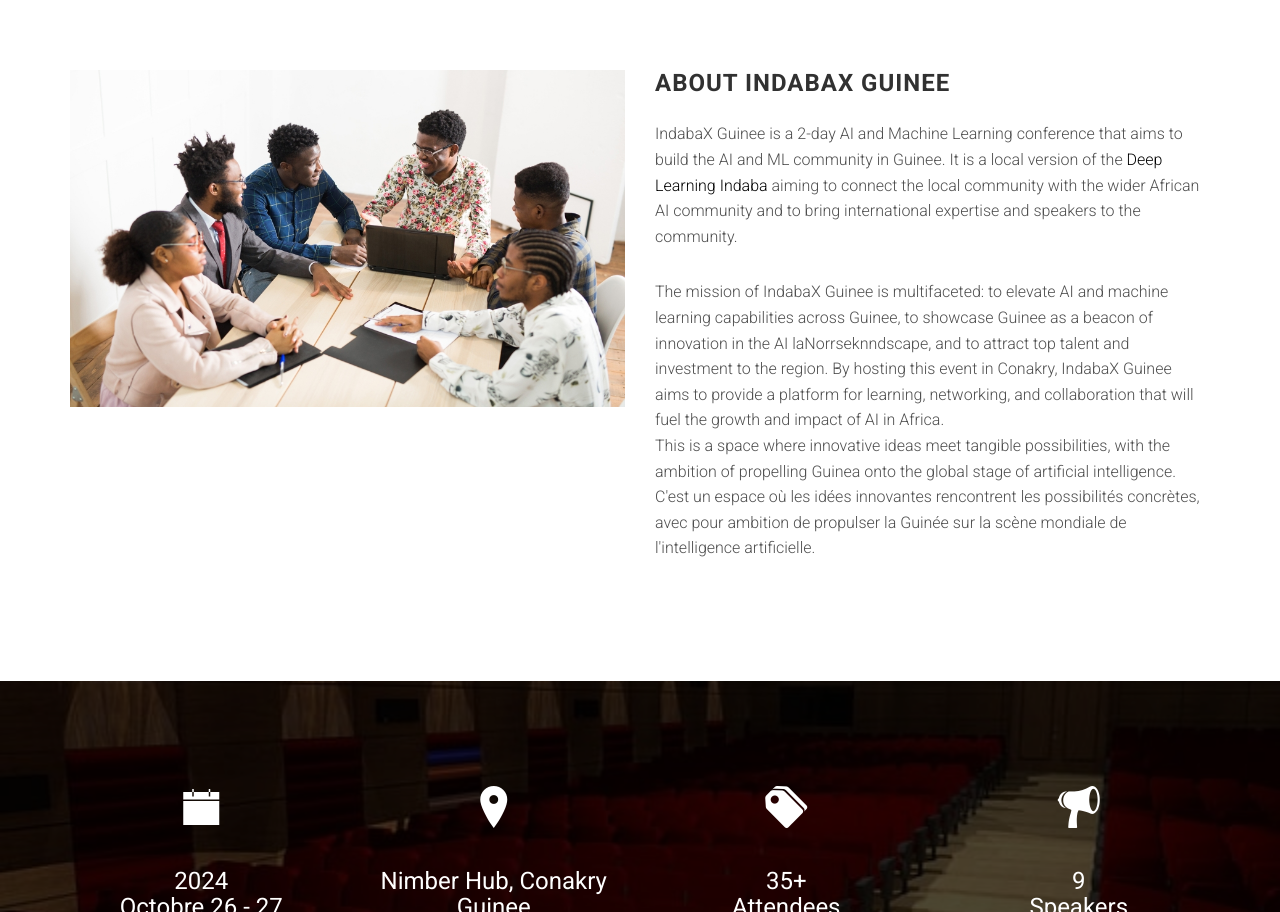
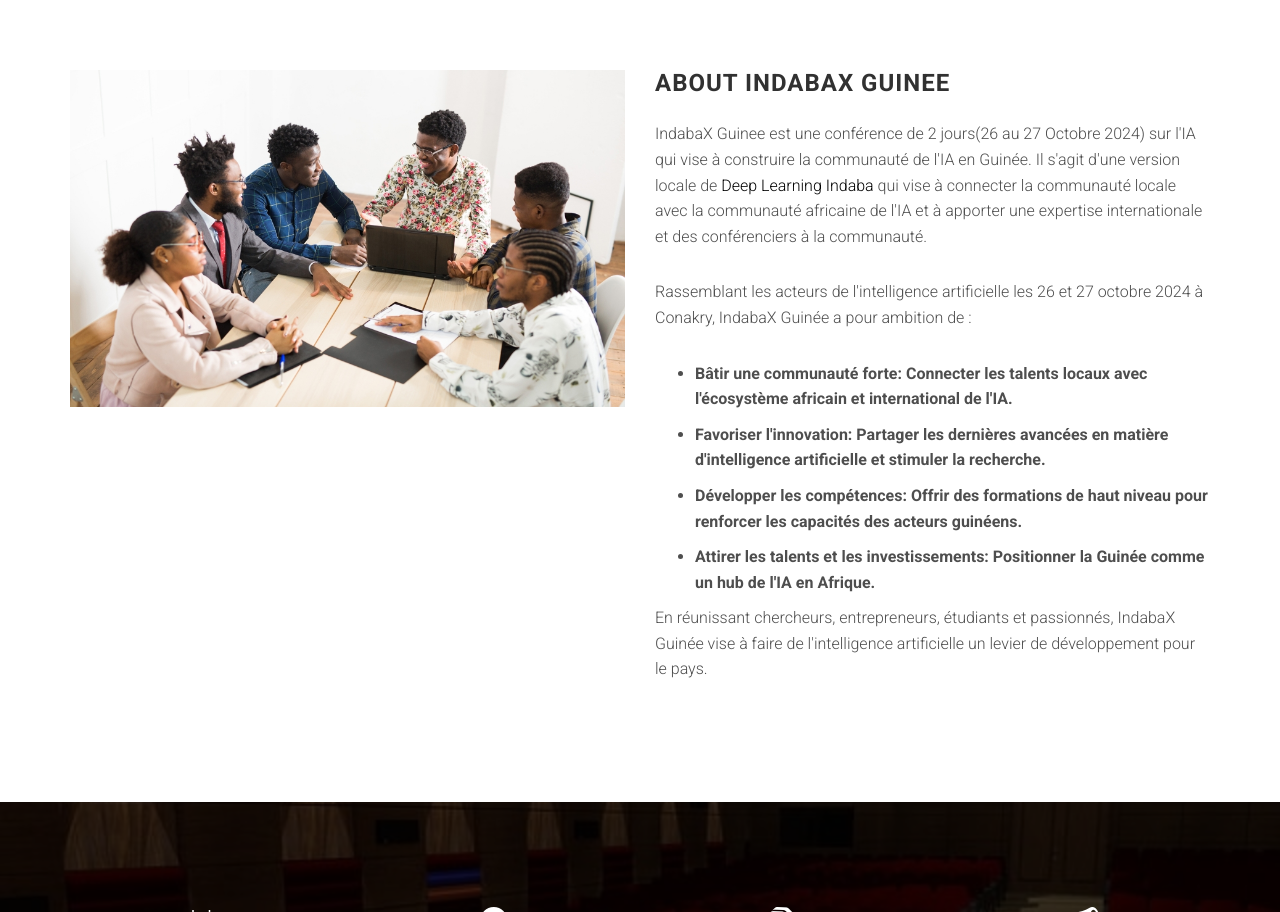
Before and after one commit to IndabaX-Guinea/indabax-guinea.github.io, a website: page index.html in a window 1280 px wide. Shown: the part 820-1732 px from the top of the page. Drawn offline with Linux system fonts and the light colour scheme; files whose address does not match are found by name.

Commit message:
tranlating English to French

```diff
--- a/index.html
+++ b/index.html
@@ -95,20 +95,28 @@
         <div class="col-sm-6">
 
           <h3 class="section-title multiple-title">About IndabaX Guinee</h3>
-          <p>IndabaX Guinee is a 2-day AI and Machine Learning conference that aims to build the AI and ML community in
-            Guinee. It is a local version of the <a href="https://deeplearningindaba.com/2023/">Deep Learning Indaba</a>
-            aiming to connect the local community with the wider African AI community and to bring international
-            expertise and speakers to the community.</p>
-          <p>The mission of IndabaX Guinee is multifaceted: to elevate AI and machine learning capabilities across
-            Guinee, to showcase Guinee as a beacon of innovation in the AI laNorrseknndscape, and to attract top talent
-            and
-            investment to the region. By hosting this event in Conakry, IndabaX Guinee aims to provide a platform for
-            learning, networking, and collaboration that will fuel the growth and impact of AI in Africa.<br>
-            <span>This is a space where innovative ideas meet tangible possibilities, with the ambition of propelling
-              Guinea onto the global stage of artificial intelligence.</span> <br>
+          <p>IndabaX Guinee est une conférence de 2 jours(26 au 27 Octobre 2024) sur l'IA qui vise à construire
+            la communauté de l'IA en Guinée. Il s'agit d'une version locale de <a
+              href="https://deeplearningindaba.com">Deep Learning Indaba</a> qui vise à connecter la communauté locale
+            avec la communauté africaine de l'IA et à apporter une expertise internationale et des conférenciers à la
+            communauté. </p>
+          </p>
+          <p>Rassemblant les acteurs de l'intelligence artificielle les 26 et 27 octobre 2024 à Conakry, IndabaX Guinée
+            a pour ambition de : <br>
 
-            C'est un espace où les idées innovantes rencontrent les possibilités concrètes, avec pour ambition de
-            propulser la Guinée sur la scène mondiale de l'intelligence artificielle.
+          <ul>
+            <li><strong>Bâtir une communauté forte</strong>: Connecter les talents locaux avec l'écosystème africain et
+              international de l'IA.</li>
+            <li><strong>Favoriser l'innovation</strong>: Partager les dernières avancées en matière d'intelligence
+              artificielle et stimuler la recherche.</li>
+            <li><strong>Développer les compétences</strong>: Offrir des formations de haut niveau pour renforcer les
+              capacités des acteurs guinéens.</li>
+            <li><strong>Attirer les talents et les investissements</strong>: Positionner la Guinée comme un hub de l'IA
+              en Afrique.</li>
+          </ul>
+
+          En réunissant chercheurs, entrepreneurs, étudiants et passionnés, IndabaX Guinée vise à faire de
+          l'intelligence artificielle un levier de développement pour le pays.
           </p>
 
           <!-- <ul class="list-arrow-right">
```
